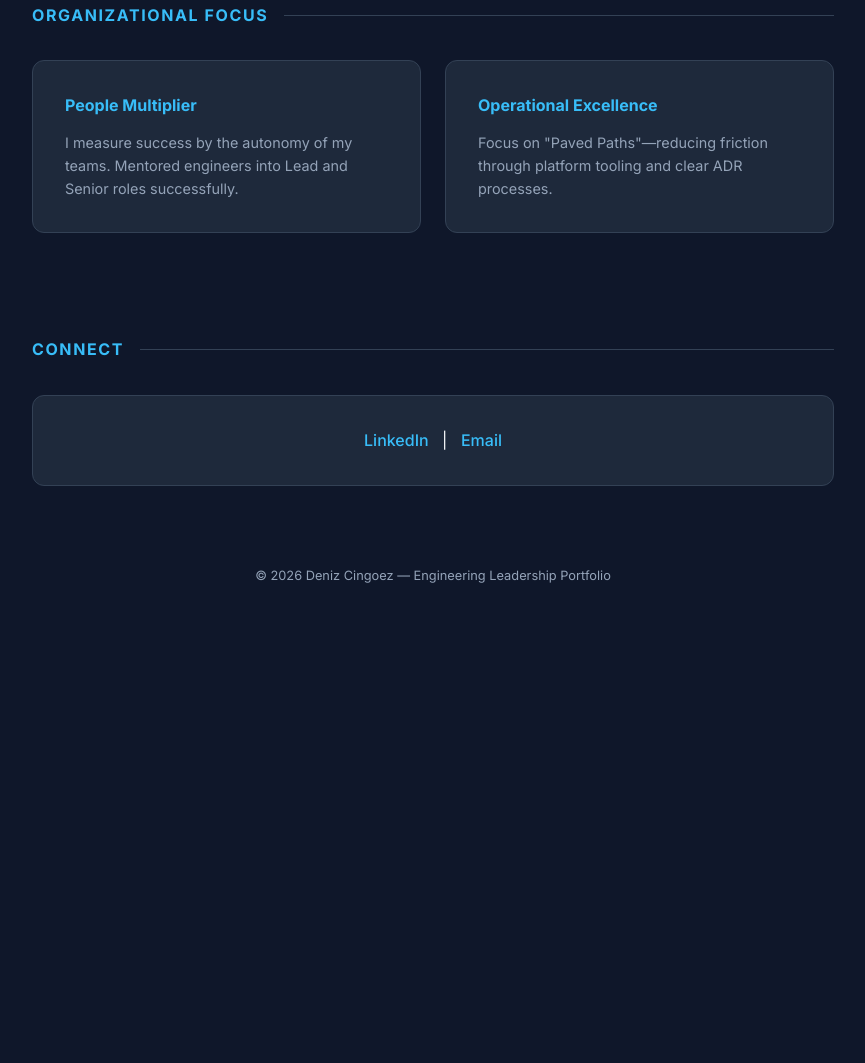
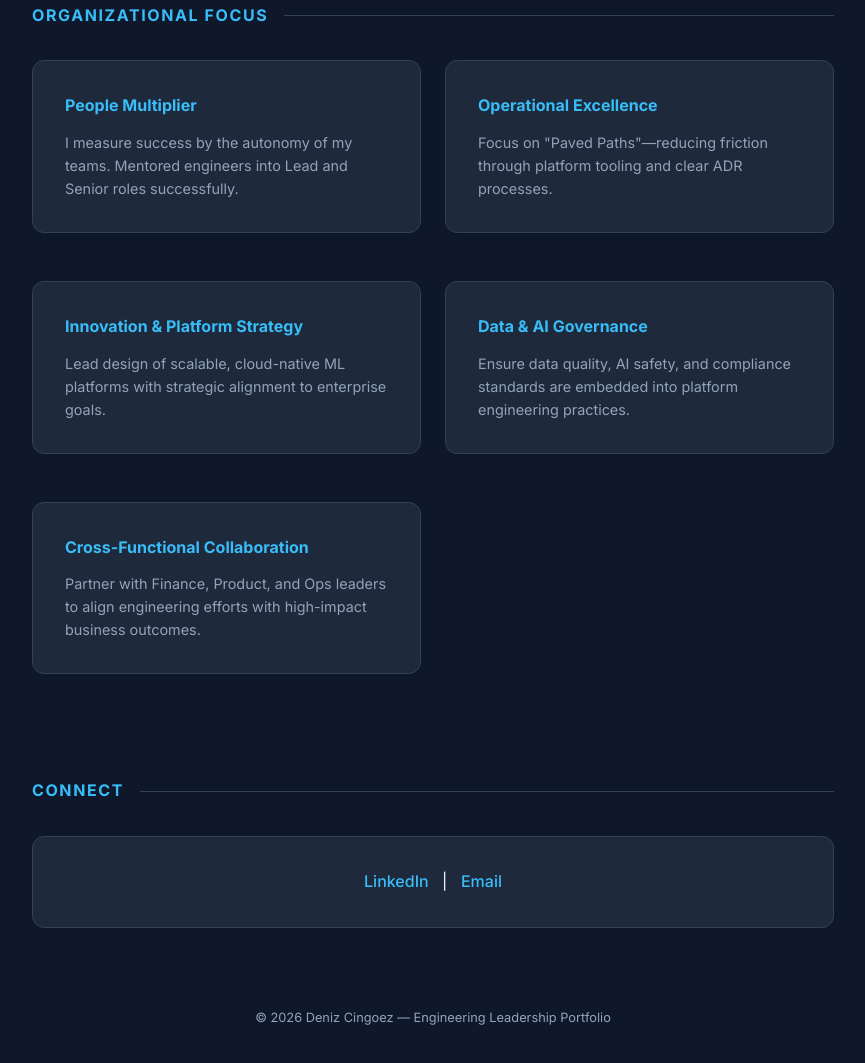
Before and after one commit to susurro0/deniz_cingoez_portfolio.github.io, a plain HTML site: page index.html in a window 1280 px wide. Shown: the part 1887-2950 px from the top of the page, without its empty margins (207-1072 px from the left). Before the commit the page ends 2554 px from the top, so only its background shows below. Drawn offline with Linux system fonts and the light colour scheme.

Commit message:
update Organizational Focus

```diff
--- a/index.html
+++ b/index.html
@@ -149,8 +149,21 @@
       <h3 style="font-size: 1rem; color: var(--accent);">Operational Excellence</h3>
       <p style="font-size: 0.9rem; color: var(--muted);">Focus on "Paved Paths"—reducing friction through platform tooling and clear ADR processes.</p>
     </div>
+    <div class="card">
+      <h3 style="font-size: 1rem; color: var(--accent);">Innovation & Platform Strategy</h3>
+      <p style="font-size: 0.9rem; color: var(--muted);">Lead design of scalable, cloud-native ML platforms with strategic alignment to enterprise goals.</p>
+    </div>
+    <div class="card">
+      <h3 style="font-size: 1rem; color: var(--accent);">Data & AI Governance</h3>
+      <p style="font-size: 0.9rem; color: var(--muted);">Ensure data quality, AI safety, and compliance standards are embedded into platform engineering practices.</p>
+    </div>
+    <div class="card">
+      <h3 style="font-size: 1rem; color: var(--accent);">Cross-Functional Collaboration</h3>
+      <p style="font-size: 0.9rem; color: var(--muted);">Partner with Finance, Product, and Ops leaders to align engineering efforts with high-impact business outcomes.</p>
+    </div>
   </div>
 </section>
+
 
     <section>
       <h2>Connect</h2>
```
Lines whose indentation alone changed are shown as unchanged.
